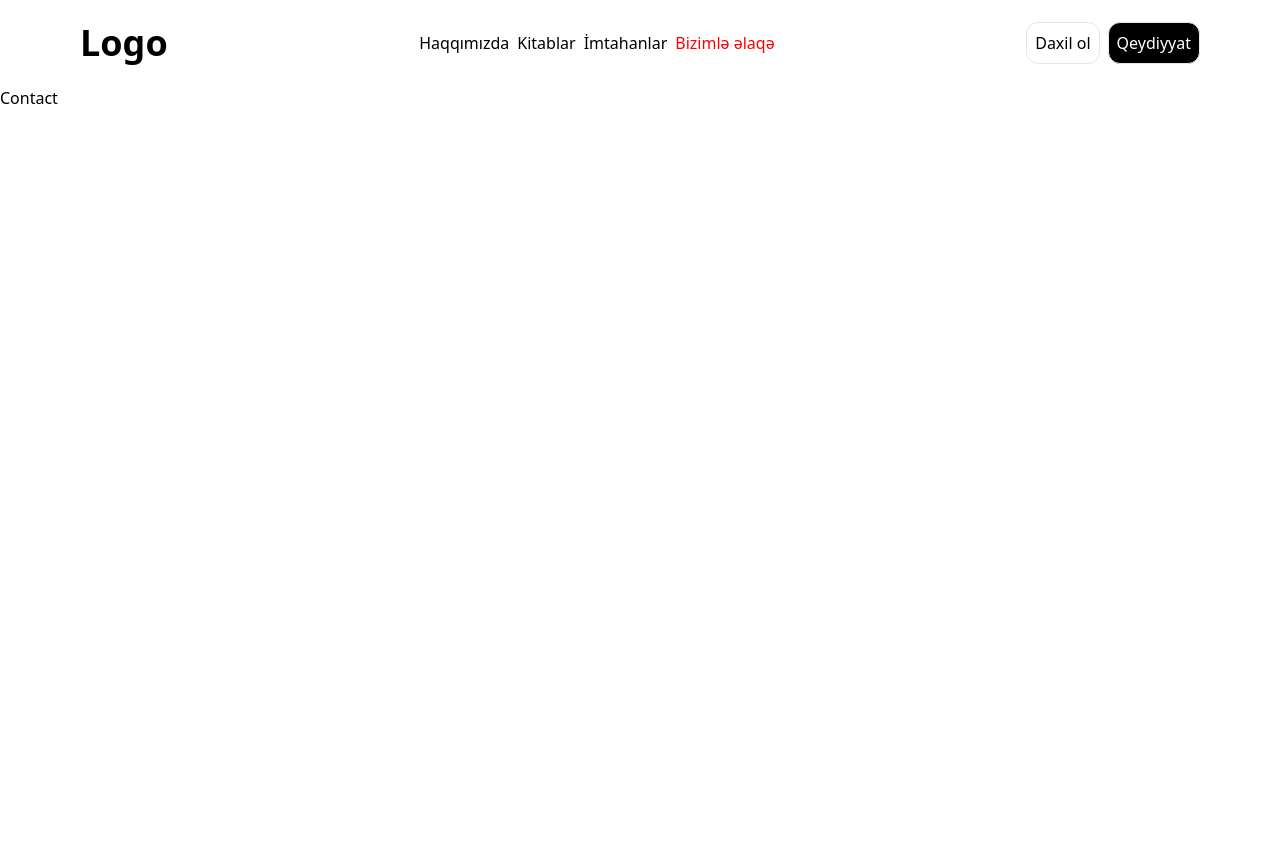
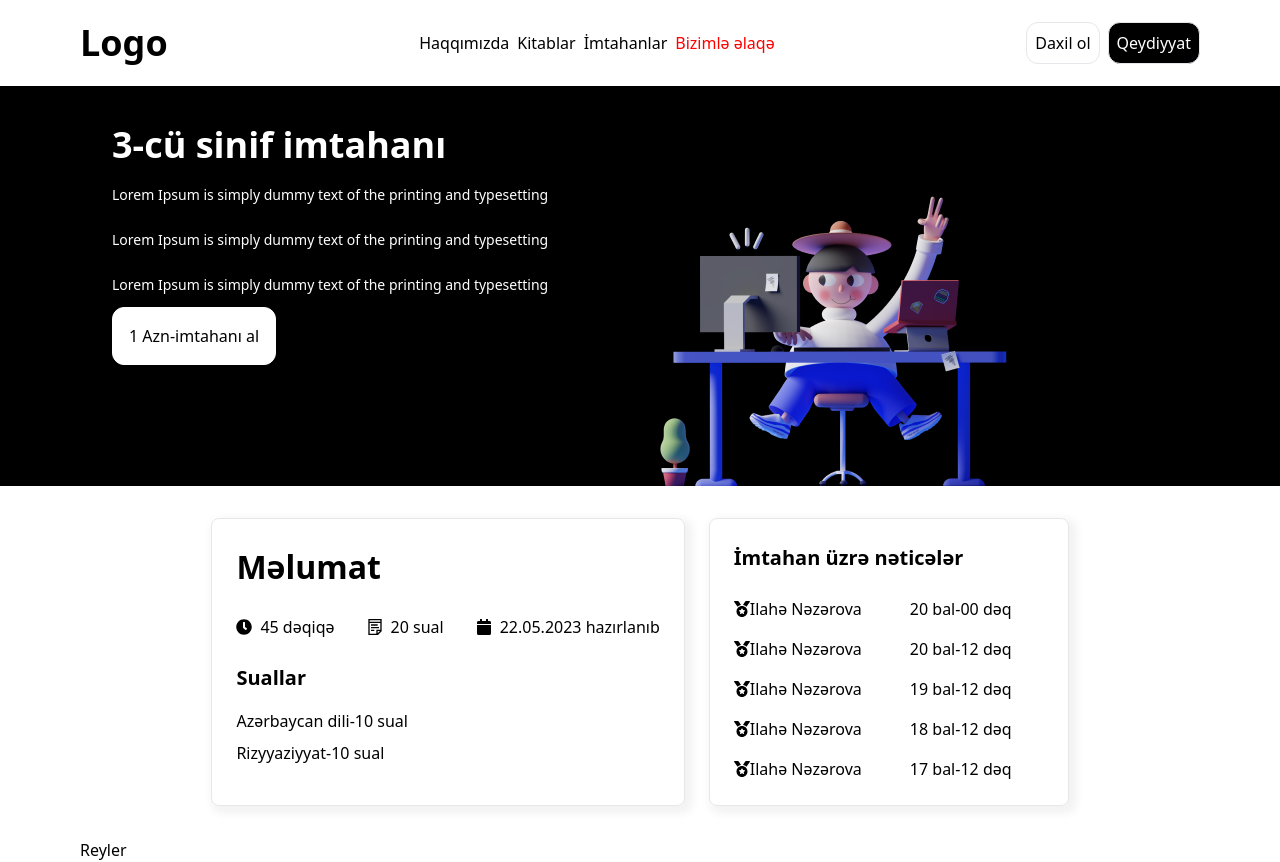
Before and after one commit to QulamSamadli/task166, a React (Vite) app: page /elaqe in a window 1280 px wide. Before the commit the page ends 800 px from the top, so only its background shows below. Built offline with nearby package versions, Linux system fonts and the light colour scheme.

Commit message:
added new section

```diff
--- a/src/Components/Filter/Exams.jsx
+++ b/src/Components/Filter/Exams.jsx
@@ -33,7 +33,7 @@ const Exams = ({ activeCategory, activeClass }) => {
         }) => {
           return (
             <div
-              className=" bg-[#FAFAFA] flex flex-col gap-4 border border-[#FAFAFA] p-6"
+              className=" bg-[#FAFAFA] flex flex-col gap-4 border h-[380px] rounded border-[#FAFAFA] p-6"
               key={id}
             >
               <h2 className="text-[20px] font-bold">{title}</h2>
--- a/src/Pages/ContactPages/index.jsx
+++ b/src/Pages/ContactPages/index.jsx
@@ -1,9 +1,136 @@
-import React from 'react'
-
+import React from "react";
+import { FaClock } from "react-icons/fa";
+import { GrNotes } from "react-icons/gr";
+import { FaCalendar } from "react-icons/fa";
+import { FaMedal } from "react-icons/fa";
 const Contact = () => {
   return (
-    <div>Contact</div>
-  )
-}
+    <>
+      <div className="bg-black">
+        <div className="container">
+          <div className="grid grid-cols-2">
+            <div className="text-white m-8">
+              <h2 className="text-[36px] font-bold text-white">
+                3-cü sinif imtahanı
+              </h2>
+              <ul className="text-[14px] ">
+                <li className="py-3">
+                  Lorem Ipsum is simply dummy text of the printing and
+                  typesetting
+                </li>
+                <li className="py-3">
+                  Lorem Ipsum is simply dummy text of the printing and
+                  typesetting
+                </li>
+                <li className="py-3">
+                  Lorem Ipsum is simply dummy text of the printing and
+                  typesetting
+                </li>
+              </ul>
+              <button className="border border-white text-black bg-white rounded-xl p-4 hover:border-[red] hover:text-black hover:bg-[red] duration-500">
+                1 Azn-imtahanı al
+              </button>
+            </div>
+            <div>
+              <img src="./Saly-10.png" alt="" />
+            </div>
+          </div>
+        </div>
+      </div>
 
-export default Contact
+      <div className="flex gap-6 container justify-center my-8">
+        <div className=" flex flex-col gap-6 p-6 border rounded-lg shadow-[4px_4px_8px_4px_#0000000D]">
+          <h2 className="text-[32px] font-bold">Məlumat</h2>
+          <div className="flex gap-8">
+            <p className="flex items-center gap-2">
+              <FaClock />
+              45 dəqiqə
+            </p>
+            <p className="flex items-center gap-2">
+              <GrNotes />
+              20 sual
+            </p>
+            <p className="flex items-center gap-2">
+
+              <FaCalendar />
+              22.05.2023 hazırlanıb
+            </p>
+          </div>
+          <div className="flex flex-col gap-4">
+            <p className="text-[20px] font-bold">Suallar</p>
+            <div className="flex flex-col gap-2">
+              <p>Azərbaycan dili-10 sual</p>
+              <p>Rizyyaziyyat-10 sual</p>
+            </div>
+          </div>
+        </div>
+
+        <div className="p-6  flex flex-col gap-6 border rounded-lg shadow-[4px_4px_8px_4px_#0000000D]">
+          <p className="text-[20px] font-bold" >İmtahan üzrə nəticələr</p>
+         <div className="flex flex-col gap-4 ">
+         <div>
+            <div className="flex justify-between gap-4">
+              <div>
+              <p className="flex items-center"><FaMedal />Ilahə Nəzərova</p></div>
+              <div className="flex mx-8">
+                <p>20 bal</p>
+                <p>-00 dəq</p>
+              </div>
+            </div>
+
+          </div>
+          <div>
+            <div className="flex justify-between gap-4">
+              <div >
+              <p className="flex items-center"><FaMedal />Ilahə Nəzərova</p></div>
+              <div className="flex mx-8">
+                <p>20 bal</p>
+                <p>-12 dəq</p>
+              </div>
+            </div>
+
+          </div>
+          <div>
+            <div className="flex justify-between gap-4">
+              <div >
+              <p className="flex items-center"><FaMedal />Ilahə Nəzərova</p></div>
+              <div className="flex mx-8">
+                <p>19 bal</p>
+                <p>-12 dəq</p>
+              </div>
+            </div>
+
+          </div>
+          <div>
+            <div className="flex justify-between gap-4">
+              <div >
+              <p className="flex items-center"><FaMedal />Ilahə Nəzərova</p></div>
+              <div className="flex mx-8">
+                <p>18 bal</p>
+                <p>-12 dəq</p>
+              </div>
+            </div>
+
+          </div>
+          <div>
+            <div className="flex justify-between gap-4">
+              <div >
+              <p className="flex items-center"><FaMedal />Ilahə Nəzərova</p></div>
+              <div className="flex  mx-8">
+                <p>17 bal</p>
+                <p>-12 dəq</p>
+              </div>
+            </div>
+
+          </div>
+         </div>
+        </div>
+      </div>
+      <div className="container">
+        <h2>Reyler</h2>
+      </div>
+    </>
+  );
+};
+
+export default Contact;
```
Also changed, not shown: public/Saly-10.png (added), public/rating.png (added).
